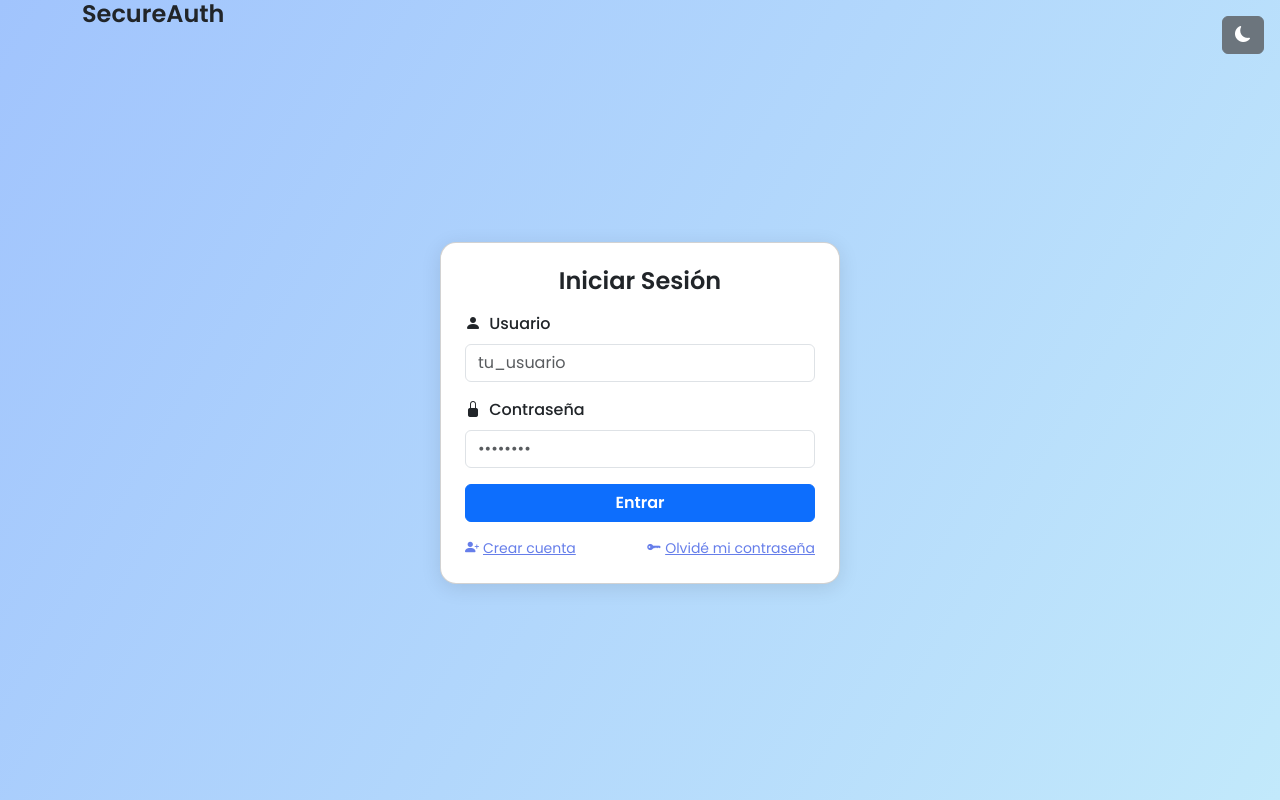
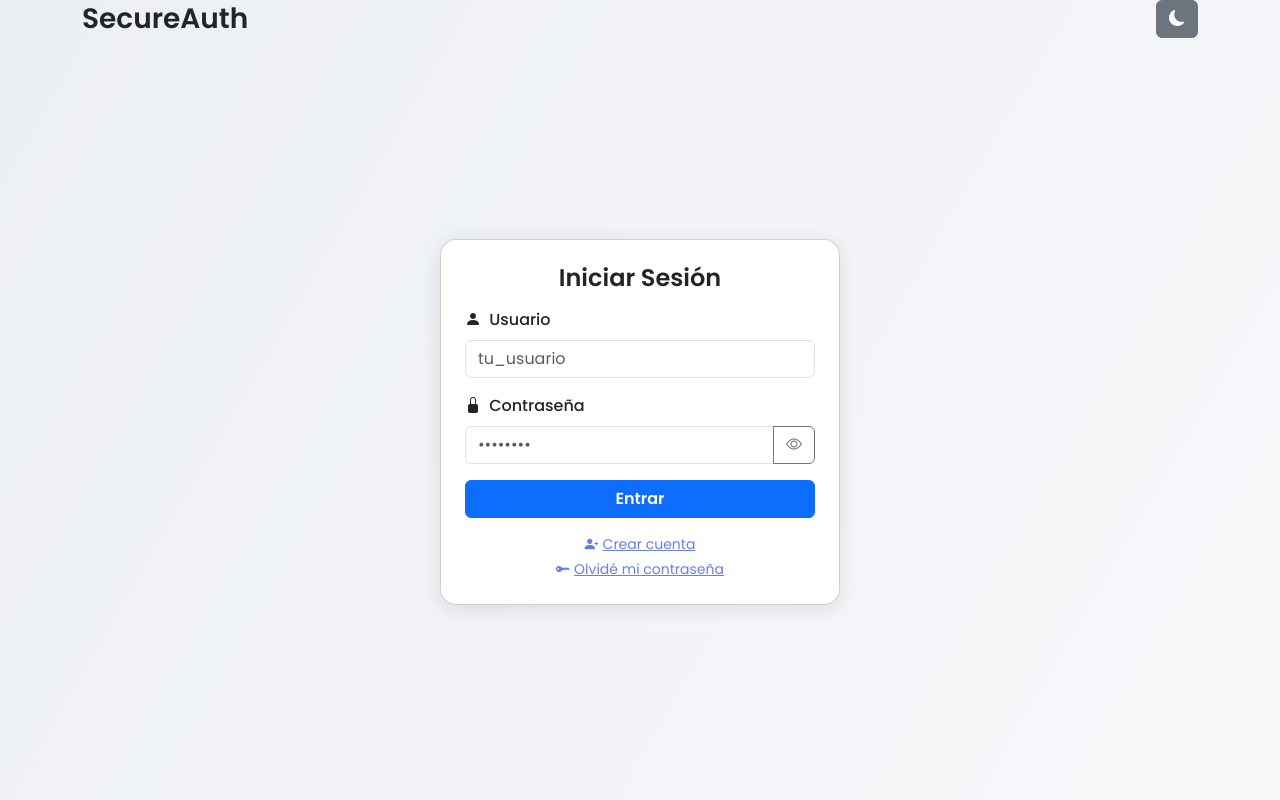
Before and after one commit to JuanferV21/Programation, a website: page app/public/index.html in a window 1280 px wide. Drawn offline with nearby package versions, Linux system fonts and the light colour scheme.

Commit message:
feat: refine login UI with minimal design

```diff
--- a/app/public/css/style.css
+++ b/app/public/css/style.css
@@ -1,6 +1,6 @@
 :root {
   --font-family: 'Poppins', sans-serif;
-  --auth-bg: linear-gradient(120deg, #a1c4fd 0%, #c2e9fb 100%);
+  --auth-bg: linear-gradient(120deg, #eceff4 0%, #f7f8fa 100%);
   --dashboard-bg: #f4f6f9;
   --card-bg: #fff;
   --text-color: #212529;
@@ -27,6 +27,7 @@
 body {
   font-family: var(--font-family);
   color: var(--text-color);
+  transition: background-color 0.3s ease, color 0.3s ease;
 }
 
 .auth-page {
@@ -37,6 +38,10 @@ body {
 .auth-header {
   margin-bottom: 2rem;
   background: transparent;
+}
+
+.app-logo {
+  font-size: 1.75rem;
 }
 
 .auth-content {
@@ -55,6 +60,13 @@ body {
   background: var(--card-bg);
   border-radius: 1rem;
   box-shadow: 0 4px 20px rgba(0,0,0,0.1);
+  transition: background-color 0.3s ease, color 0.3s ease;
+}
+
+.card-title {
+  font-size: 1.5rem;
+  font-weight: 500;
+  margin-bottom: 1.5rem;
 }
 
 .form-control:focus {
@@ -64,6 +76,10 @@ body {
 .auth-page .form-control,
 .auth-page button[type="submit"] {
   transition: all 0.2s ease-in-out;
+}
+
+.toggle-password {
+  transition: color 0.2s ease;
 }
 
 a {
@@ -90,8 +106,5 @@ a {
 }
 
 #themeToggle {
-  position: fixed;
-  top: 1rem;
-  right: 1rem;
-  z-index: 1000;
+  position: relative;
 }
--- a/app/public/index.html
+++ b/app/public/index.html
@@ -21,8 +21,8 @@
 </head>
 <body class="auth-page">
   <header class="auth-header container d-flex justify-content-between align-items-center">
-    <h1 class="fs-4 fw-bold m-0">SecureAuth</h1>
-    <button id="themeToggle" class="btn btn-secondary"><i class="bi bi-moon-fill"></i></button>
+    <h1 class="app-logo fw-bold m-0">SecureAuth</h1>
+    <button id="themeToggle" class="btn btn-secondary" aria-label="Cambiar tema"><i class="bi bi-moon-fill"></i></button>
   </header>
   <div class="container auth-content d-flex align-items-center justify-content-center">
     <div class="card p-4 bg-white w-100" style="max-width: 400px;">
@@ -45,6 +45,7 @@
           <label for="password" class="form-label fw-medium">
             <i class="bi bi-lock-fill me-1"></i> Contraseña
           </label>
+          <div class="input-group">
             <input
               type="password"
               id="password"
@@ -52,12 +53,16 @@
               placeholder="••••••••"
               required
             >
+            <button type="button" class="btn btn-outline-secondary toggle-password" aria-label="Mostrar contraseña">
+              <i class="bi bi-eye"></i>
+            </button>
+          </div>
         </div>
         <button type="submit" class="btn btn-primary w-100 fw-bold">Entrar</button>
       </form>
-      <div class="d-flex justify-content-between mt-3">
-        <a href="register.html" class="small"><i class="bi bi-person-plus-fill me-1"></i>Crear cuenta</a>
-        <a href="forgot.html" class="small"><i class="bi bi-key-fill me-1"></i>Olvidé mi contraseña</a>
+      <div class="d-flex flex-column gap-1 text-center mt-3 small">
+        <a href="register.html"><i class="bi bi-person-plus-fill me-1"></i>Crear cuenta</a>
+        <a href="forgot.html"><i class="bi bi-key-fill me-1"></i>Olvidé mi contraseña</a>
       </div>
     </div>
   </div>
--- a/app/public/js/app.js
+++ b/app/public/js/app.js
@@ -7,6 +7,7 @@ document.addEventListener('DOMContentLoaded', () => {
     const changeForm    = document.getElementById('changeForm');
     const username      = localStorage.getItem('username');
     const themeToggle   = document.getElementById('themeToggle');
+    const togglePwBtns  = document.querySelectorAll('.toggle-password');
 
     function applyTheme(theme) {
       if (theme === 'dark') {
@@ -25,6 +26,19 @@ document.addEventListener('DOMContentLoaded', () => {
         const newTheme = isDark ? 'light' : 'dark';
         localStorage.setItem('theme', newTheme);
         applyTheme(newTheme);
+      });
+    }
+
+    if (togglePwBtns) {
+      togglePwBtns.forEach(btn => {
+        btn.addEventListener('click', () => {
+          const input = btn.closest('.input-group').querySelector('input');
+          if (!input) return;
+          const show = input.type === 'password';
+          input.type = show ? 'text' : 'password';
+          btn.innerHTML = show ? '<i class="bi bi-eye-slash"></i>' : '<i class="bi bi-eye"></i>';
+          btn.setAttribute('aria-label', show ? 'Ocultar contraseña' : 'Mostrar contraseña');
+        });
       });
     }
 
```
Lines whose indentation alone changed are shown as unchanged.
